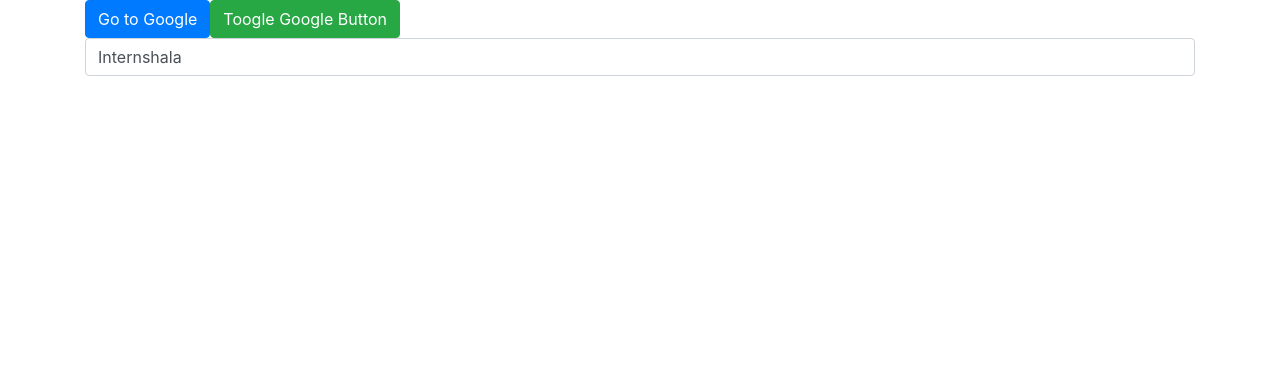
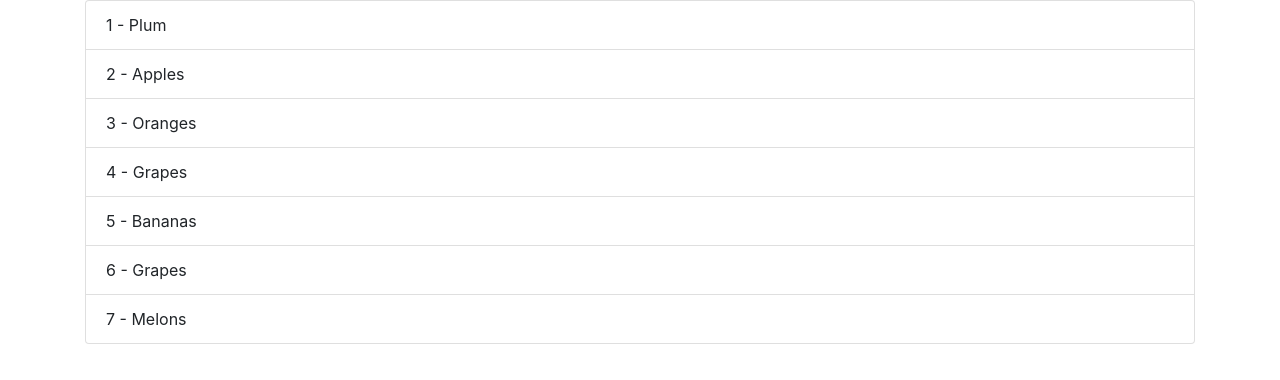
Before and after one commit to samarthagarwal/Scribe, an Angular app: page / in a window 1280 px wide. Shown: the top 380 px of the page. Built offline with nearby package versions, Linux system fonts and the light colour scheme.

Commit message:
ngFor explained

```diff
--- a/src/app/menu/menu.component.html
+++ b/src/app/menu/menu.component.html
@@ -1,15 +1,11 @@
 <div class="container">
 
-  <a role="button"
-    class="btn btn-primary"
-    [href]="google"
-    *ngIf="shouldDisplay()">
-    Go to Google
-  </a>
+  <ul class="list-group">
+    <li
+      class="list-group-item"
+      *ngFor="let fruit of fruits; let i = index">
+      {{ i+1 }} - {{ fruit }}
+    </li>
+  </ul>
 
-  <button type="button" class="btn btn-success" [disabled]="disabledMyButton" (click)="toggleGoogleButton()">
-   Toogle Google Button
-  </button>
-
-  <input type="text" class="form-control" placeholder="Your name here" [(ngModel)]="name">
 </div>
--- a/src/app/menu/menu.component.ts
+++ b/src/app/menu/menu.component.ts
@@ -7,22 +7,19 @@ import { Component, OnInit } from '@angular/core';
 })
 export class MenuComponent implements OnInit {
 
-  name: string = "Internshala";
+  fruits: string[] = ["Plum"];
 
-  showGoogleButton: boolean = false;
+  constructor() {
 
-  constructor() { }
+    this.fruits.push("Apples");
+    this.fruits.push("Oranges");
+    this.fruits.push("Grapes");
+    this.fruits.push("Bananas");
+    this.fruits.push("Grapes");
+    this.fruits.push("Melons");
 
-  toggleGoogleButton(){
-    this.showGoogleButton = !this.showGoogleButton;
-  }
+    console.log(this.fruits)
 
-  shouldDisplay(){
-    if(this.name == "Internshala"){
-      return true;
-    } else {
-      return false;
-    }
   }
 
   ngOnInit() {
```
